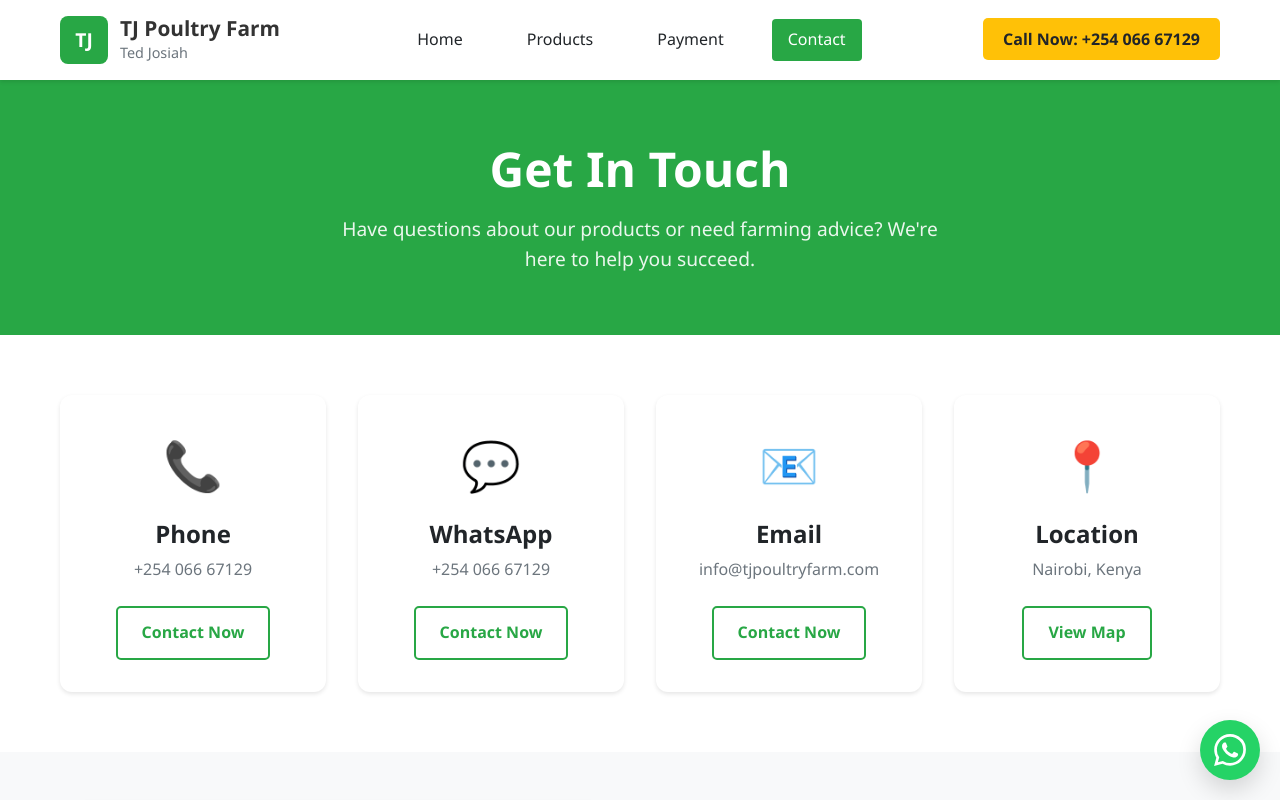
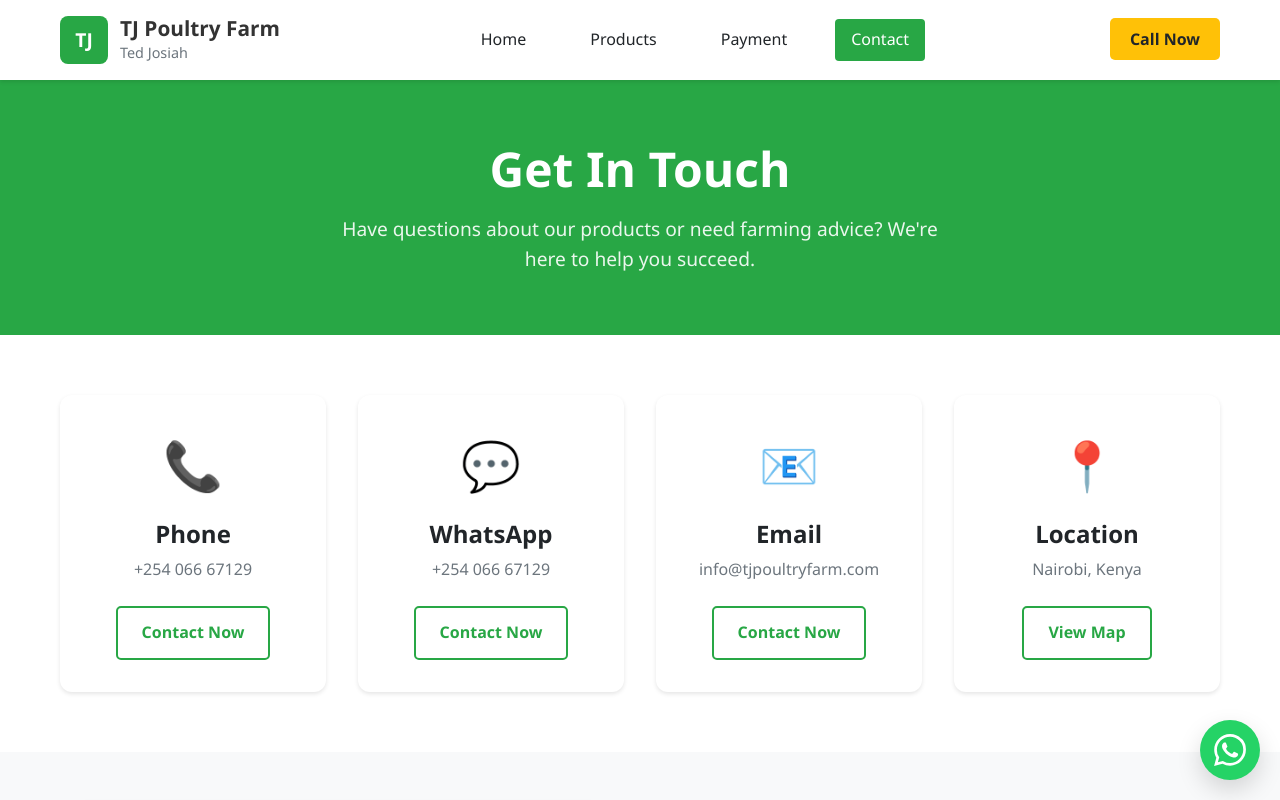
Before and after one commit to TJ-dot-1/TJ-Poultry-Hub, a plain HTML site: page contact.html in a window 1280 px wide. Shown: the top 800 px of the page. Drawn offline with Linux system fonts and the light colour scheme.

Commit message:
Update contact.html

```diff
--- a/contact.html
+++ b/contact.html
@@ -29,7 +29,7 @@
             </div>
 
             <div class="nav-cta">
-                <a href="tel:+254066667129" class="cta-button">Call Now: +254 066 67129</a>
+                <a href="tel:+254066667129" class="cta-button">Call Now</a>
             </div>
 
             <div class="hamburger" id="hamburger">
```
